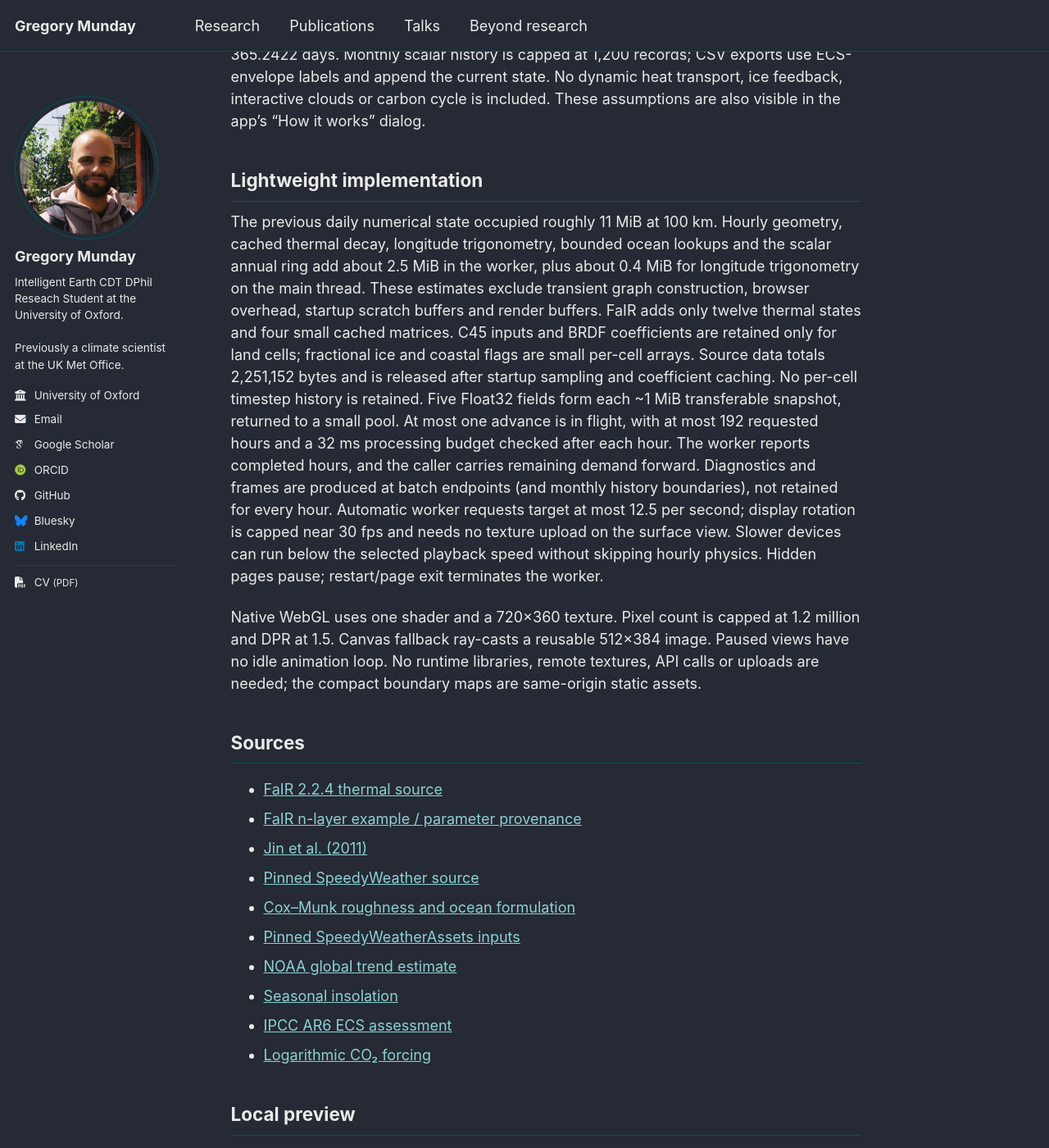
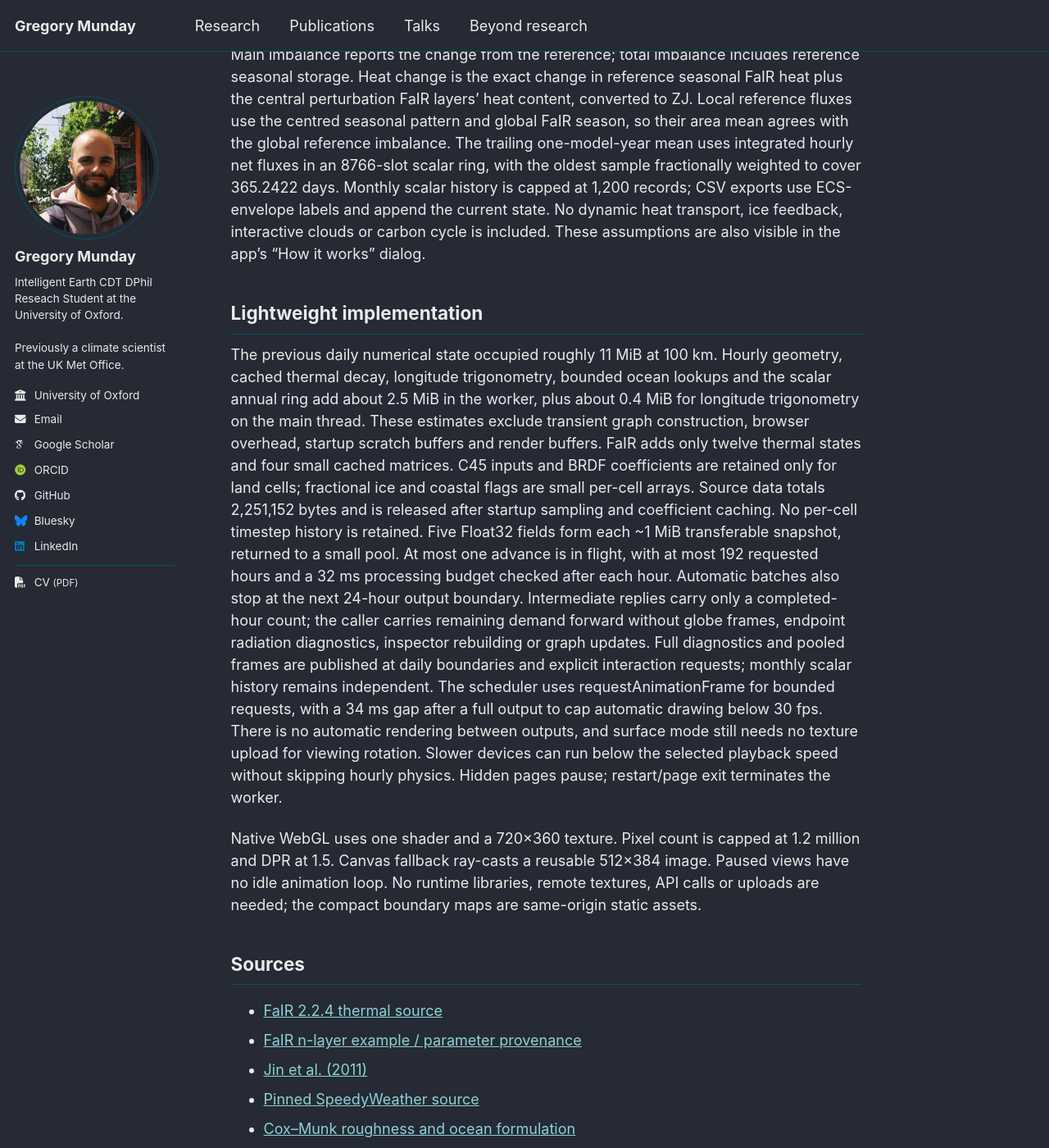
Before and after one commit to gregrmunday/gregrmunday.github.io, a Jekyll site: the page built from scripts/REFLECT.md, in a window 1280 px wide and 1400 px high, scrolled down 8021 px. Shown: the whole window at 82% size. Built offline with Jekyll 4.4.1, drawn with Linux system fonts in a browser that asks for light colours; some web fonts are replaced; our own code applies the rules of GitHub Pages for plain Markdown files; a script bundle is joined from its source files by our own code; library files that are not in the unit come from our copies; some of the changed text lies outside the part shown.

Commit message:
Publish Reflect frames daily while integrating hourly

```diff
--- a/scripts/REFLECT.md
+++ b/scripts/REFLECT.md
@@ -170,14 +170,21 @@ retains the one-year-in-ten-seconds target, with new 1-hour/s and 6-hour/s choic
 and a **+1 hour** button. Every radiation and thermal step is one model hour;
 faster playback changes how many steps are requested, never their duration.
 Slower devices take longer than the selected target. The UTC clock and displayed
-fields show the batch endpoint; integrated radiation uses hourly midpoints.
+fields show the last published endpoint; integrated radiation uses hourly midpoints.
+Automatic outputs occur at elapsed-hour multiples of 24. These are instantaneous
+endpoint snapshots, not daily averages. All intervening hours still contribute to
+FaIR and accumulated heat. Pausing, edits, inspection, CSV export and manual
+**+1 hour** steps force a fresh endpoint output. Daily snapshots sample the same
+UTC hour, so the displayed terminator does not sweep through a diurnal cycle;
+manual hour stepping exposes it.
 
 Display orientation makes one decorative viewing turn per model year. The actual
 day/night shading now uses the physical subsolar point in Earth coordinates in
 both WebGL and Canvas; orbiting the camera does not move the Sun geographically.
 Reduced-motion preferences disable automatic viewing rotation; selecting a
-painting/inspection tool also holds the camera orientation still. At fast
-playback the displayed terminator can alias; slower playback exposes the cycle.
+painting/inspection tool also holds the camera orientation still. Automatic
+viewing rotation advances only with daily outputs; there is no continuous redraw
+loop between them. Camera interaction redraws immediately.
 
 C45 coefficients, normalisation and noise quadrature are unchanged. Broadband
 BRDF coefficients are cached per land cell. Black-sky kernels use the hourly
@@ -316,11 +323,15 @@ are small per-cell arrays. Source data totals 2,251,152 bytes and is released af
 startup sampling and coefficient caching. No per-cell timestep history is retained.
 Five Float32 fields form each ~1 MiB transferable snapshot, returned to a small
 pool. At most one advance is in flight, with at most 192 requested hours and a
-32 ms processing budget checked after each hour. The worker reports completed
-hours, and the caller carries remaining demand forward. Diagnostics and frames
-are produced at batch endpoints (and monthly history boundaries), not retained
-for every hour. Automatic worker requests target at most 12.5 per second; display
-rotation is capped near 30 fps and needs no texture upload on the surface view.
+32 ms processing budget checked after each hour. Automatic batches also stop at
+the next 24-hour output boundary. Intermediate replies carry only a completed-hour
+count; the caller carries remaining demand forward without globe frames, endpoint
+radiation diagnostics, inspector rebuilding or graph updates. Full diagnostics and
+pooled frames are published at daily boundaries and explicit interaction requests;
+monthly scalar history remains independent. The scheduler uses requestAnimationFrame
+for bounded requests, with a 34 ms gap after a full output to cap automatic drawing
+below 30 fps. There is no automatic rendering between outputs, and surface mode
+still needs no texture upload for viewing rotation.
 Slower devices can run below the selected playback speed without skipping hourly
 physics. Hidden pages pause; restart/page exit terminates the worker.
 
```
Also changed, not shown: _pages/reflect.html (+2 -2 lines), assets/js/reflect/AGENTS.md (+12 -1 lines), assets/js/reflect/globe-app.mjs (+16 -15 lines), assets/js/reflect/globe-worker.mjs (+9 -5 lines), scripts/REFLECT_NEXT.md (+22 -0 lines).
